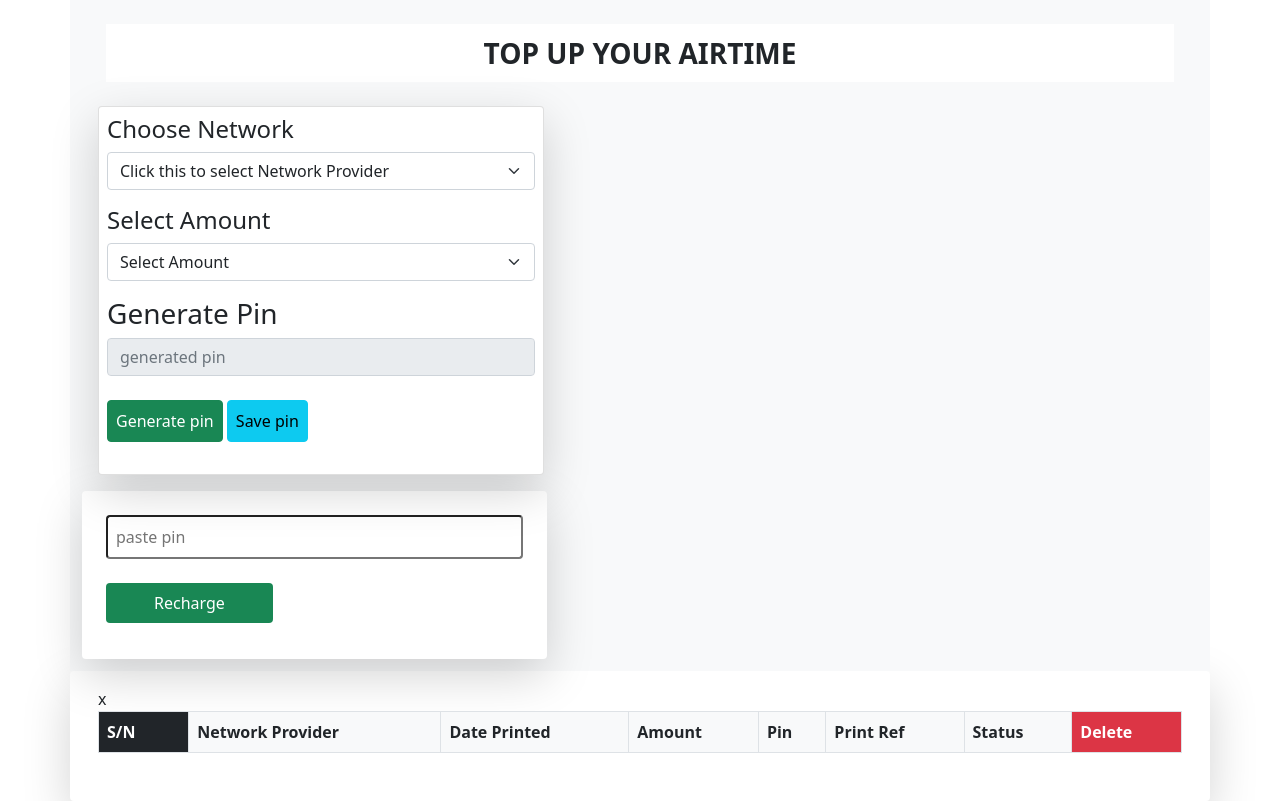
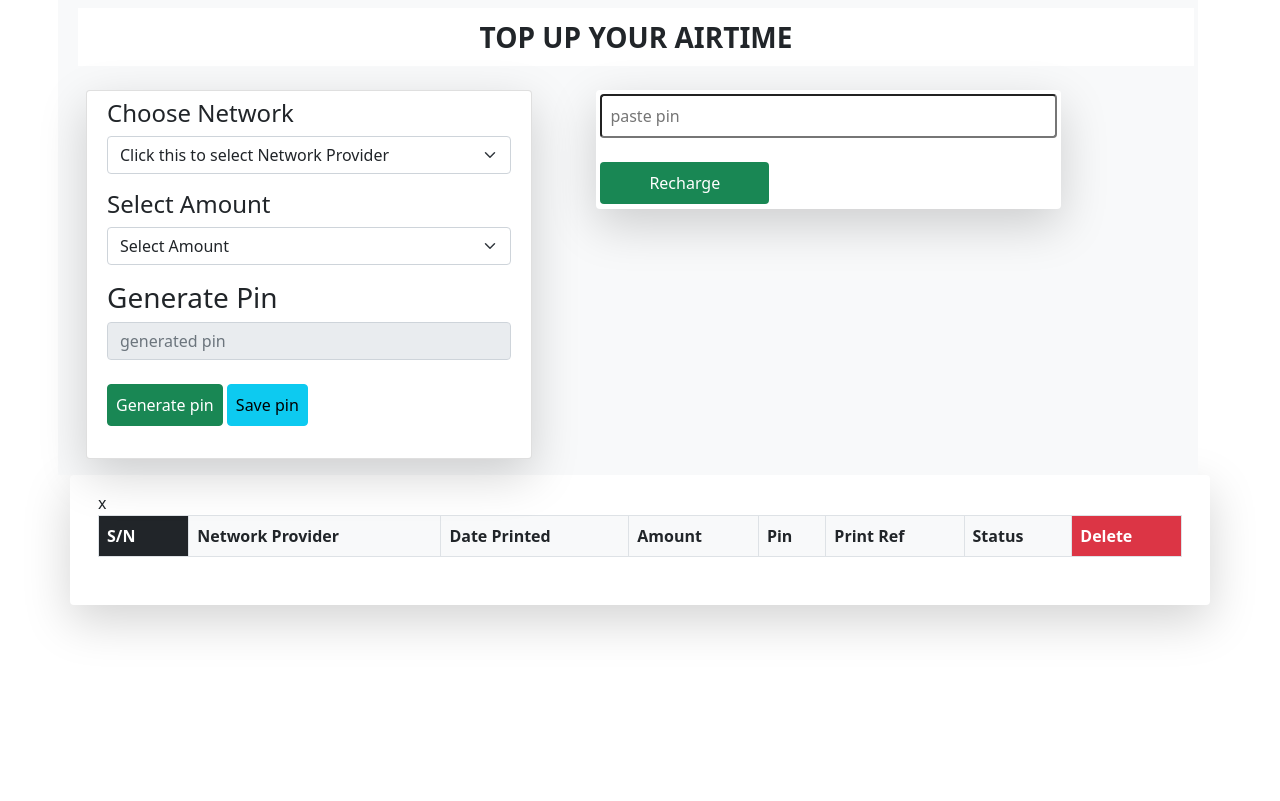
Before and after one commit to Efe-money/Recharge-card-generator, a plain HTML site: page index.html in a window 1280 px wide. Drawn offline with nearby package versions, Linux system fonts and the light colour scheme.

Commit message:
made changes in my in my index.html

```diff
--- a/index.html
+++ b/index.html
@@ -14,8 +14,8 @@
         <div class="row">
 
 
-             <section class="bg-light ">
-                <div class=" top bg-white m-4 p-2 fs-3 text-center fw-bold ">TOP UP  YOUR AIRTIME</div>
+             <section class="bg-light row">
+                <div class=" top bg-white m-2 p-2 fs-3 text-center fw-bold ">TOP UP  YOUR AIRTIME</div>
 
                     <div class="card col-12 col-md-6 col-lg-6 m-3 shadow-lg rounded-4 w-50 ">
                           <!-- network options -->
@@ -71,20 +71,20 @@
 
 
                     <!-- to recharge -->
-                    <div class="col-12 col-md-6 col-lg-5 shadow-lg rounded bg-white p-4 h-25">
+                    <div class=" toRecharge col-12 col-md-6 col-lg-5 shadow-lg rounded bg-white p-1  h-25 mt-3 m-5">
 
-                        <div class="mb-4">
+                        <!-- <div class="mb-4"> -->
 
 
                          <input type="text" name="" id="pinInput"  class="w-100 mb-4 rounded p-2" placeholder="paste pin ">
 
-                         <button onclick="recharge()" class="p-2 px-5 rounded border-none bg-success text-white border border-0" >Recharge</button>
+                         <button onclick="recharge()" class="p-2  px-5 rounded bg-success text-white btn" >Recharge</button>
 
-                        </div>
+                        <!-- </div>   -->
                     </div>
 
 
-            </section>
+            </sect1ion>
 
         </div>
     </div>
```
Also changed, not shown: style.css (line endings or trailing spaces).
